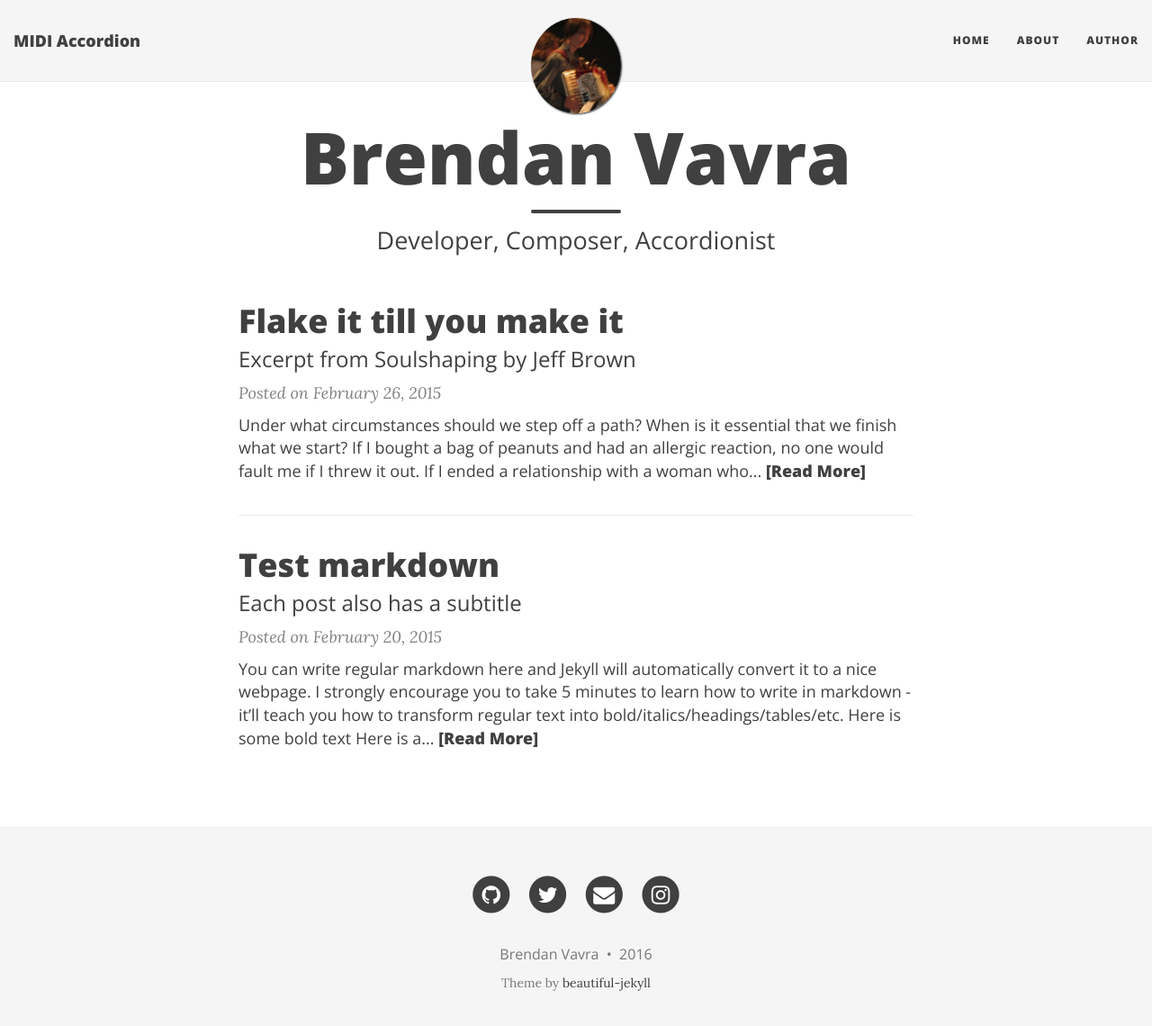
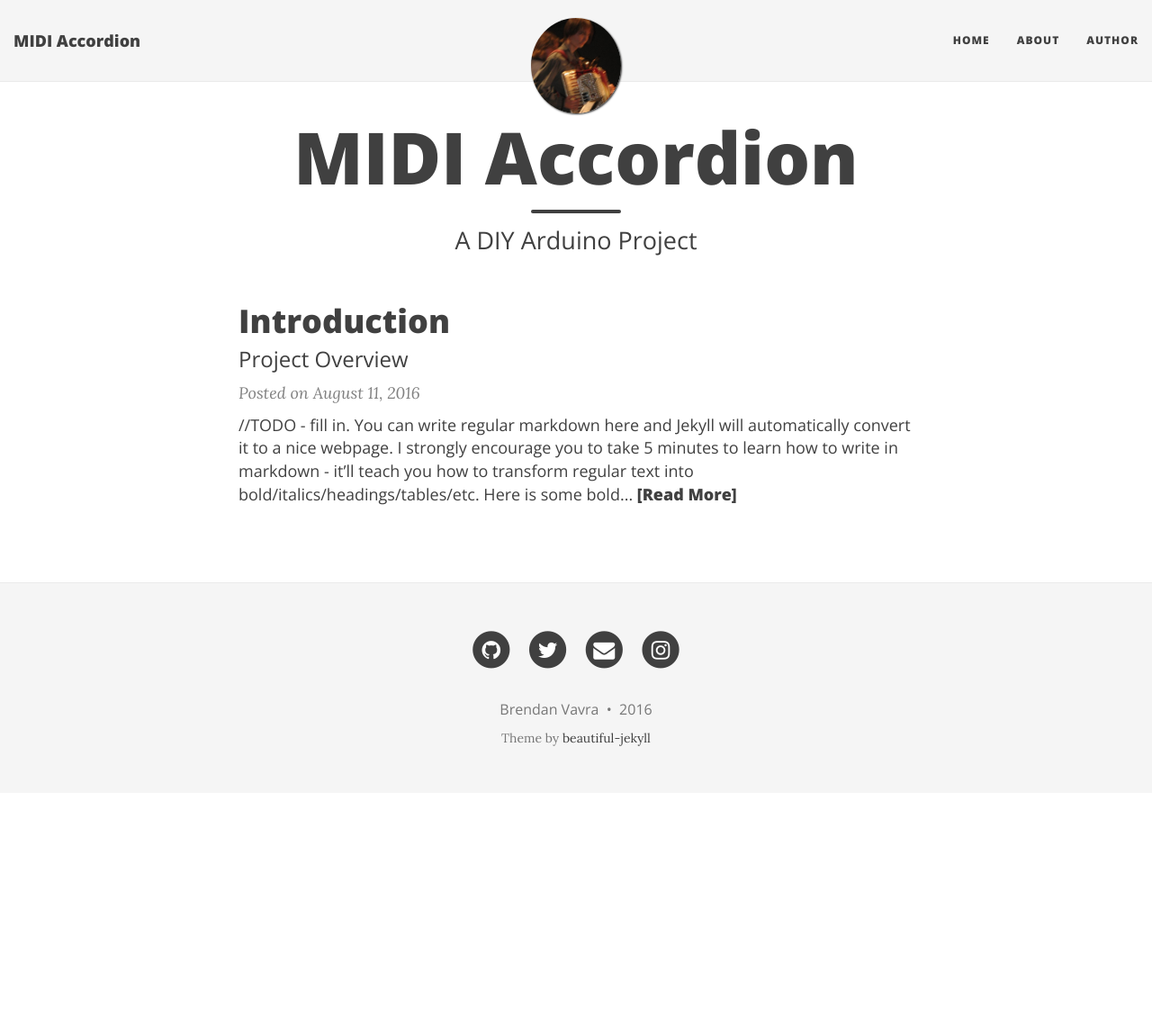
Before and after one commit to bvavra/MIDI_Accordion, a Jekyll site: the page built from index.html, in a window 1280 px wide and 1153 px high. Shown: the top 1140 px of the window at 90% size. Built offline with Jekyll 4.4.1, drawn with Linux system fonts in a browser that asks for light colours; nearby versions of some CDN libraries; the list of posts is cut into pages by our own code.

Commit message:
Updated front page and removed placeholder blog

```diff
--- a/_posts/2015-02-26-flake-it-till-you-make-it.md
+++ /dev/null
@@ -1,14 +0,0 @@
----
-layout: post
-title: Flake it till you make it
-subtitle: Excerpt from Soulshaping by Jeff Brown
-bigimg: /img/path.jpg
----
-
-Under what circumstances should we step off a path? When is it essential that we finish what we start? If I bought a bag of peanuts and had an allergic reaction, no one would fault me if I threw it out. If I ended a relationship with a woman who hit me, no one would say that I had a commitment problem. But if I walk away from a seemingly secure route because my soul has other ideas, I am a flake?
-
-The truth is that no one else can definitively know the path we are here to walk. It’s tempting to listen—many of us long for the omnipotent other—but unless they are genuine psychic intuitives, they can’t know. All others can know is their own truth, and if they’ve actually done the work to excavate it, they will have the good sense to know that they cannot genuinely know anyone else’s. Only soul knows the path it is here to walk. Since you are the only one living in your temple, only you can know its scriptures and interpretive structure.
-
-At the heart of the struggle are two very different ideas of success—survival-driven and soul-driven. For survivalists, success is security, pragmatism, power over others. Success is the absence of material suffering, the nourishing of the soul be damned. It is an odd and ironic thing that most of the material power in our world often resides in the hands of younger souls. Still working in the egoic and material realms, they love the sensations of power and focus most of their energy on accumulation. Older souls tend not to be as materially driven. They have already played the worldly game in previous lives and they search for more subtle shades of meaning in this one—authentication rather than accumulation. They are often ignored by the culture at large, although they really are the truest warriors.
-
-A soulful notion of success rests on the actualization of our innate image. Success is simply the completion of a soul step, however unsightly it may be. We have finished what we started when the lesson is learned. What a fear-based culture calls a wonderful opportunity may be fruitless and misguided for the soul. Staying in a passionless relationship may satisfy our need for comfort, but it may stifle the soul. Becoming a famous lawyer is only worthwhile if the soul demands it. It is an essential failure if you are called to be a monastic this time around. If you need to explore and abandon ten careers in order to stretch your soul toward its innate image, then so be it. Flake it till you make it.
--- a/_posts/2015-02-20-test-markdown.md
+++ b/_posts/2016-08-11-intro.md
@@ -1,8 +1,10 @@
 ---
 layout: post
-title: Test markdown
-subtitle: Each post also has a subtitle
+title: Introduction
+subtitle: Project Overview
 ---
+
+//TODO - fill in.
 
 You can write regular [markdown](http://markdowntutorial.com/) here and Jekyll will automatically convert it to a nice webpage.  I strongly encourage you to [take 5 minutes to learn how to write in markdown](http://markdowntutorial.com/) - it'll teach you how to transform regular text into bold/italics/headings/tables/etc.
 
--- a/index.html
+++ b/index.html
@@ -1,7 +1,7 @@
 ---
 layout: page
-title: Brendan Vavra
-subtitle: Developer, Composer, Accordionist
+title: MIDI Accordion
+subtitle: A DIY Arduino Project
 ---
 
 <div class="posts-list">
```
